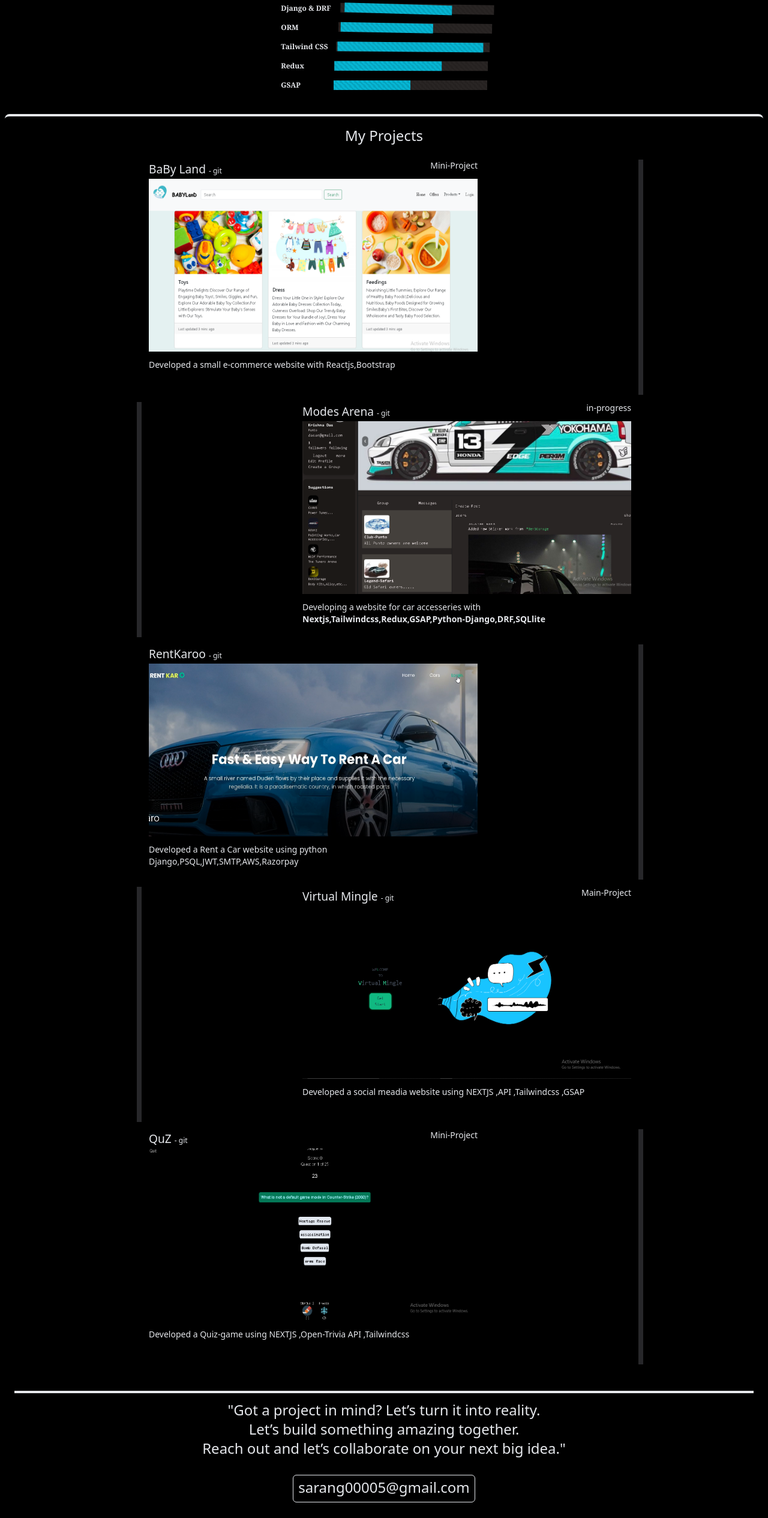
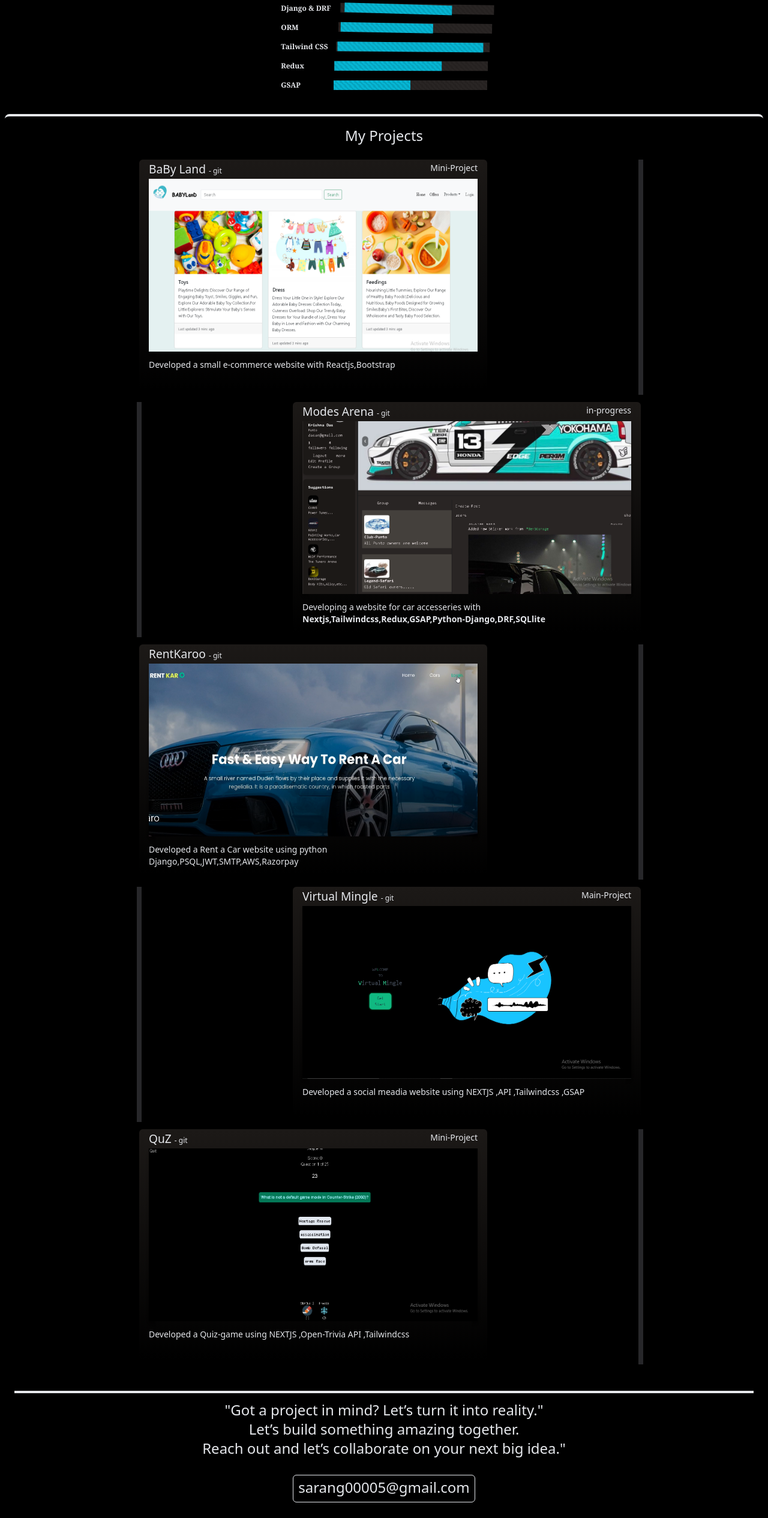
Before and after one commit to sarangk07/Portfolio-Latest, a Next.js app: page / in a window 1280 px wide. Shown: the part 1238-3768 px from the top of the page at 60% size. Built offline with nearby package versions, Linux system fonts and the light colour scheme; a web font is replaced by a local one.

Commit message:
project-style-changes

```diff
--- a/app/components/ProjectItems.jsx
+++ b/app/components/ProjectItems.jsx
@@ -60,8 +60,8 @@ const ProjectItem = ({ choiceTheme, timeTheme, children }) => {
                    'text-gray-200';
 
   const bgColor = choiceTheme === 'white' ? 'bg-zinc-200' :
-                 choiceTheme !== 'red' && choiceTheme !== 'blue' ? 'bg-stone-950' :
-                 '';
+                 choiceTheme !== 'red' && choiceTheme !== 'blue' ? 'bg-gradient-to-t from-black to-stone-900 hover:to-stone-700 rounded-t-md' :
+'bg-gradient-to-t from-black to-blue-800 hover:to-blue-900 rounded-t-md';
 
   return (
     <div
@@ -80,7 +80,7 @@ const ProjectItem = ({ choiceTheme, timeTheme, children }) => {
 
       <div
         ref={bottomBorderRef}
-        className="absolute bottom-0 left-0 h-1 w-full transform-gpu"
+        className="absolute bottom-0 left-0 h-1  w-full transform-gpu "
         style={{ backgroundColor: getBorderColor() }}
       />
     </div>
--- a/app/page.jsx
+++ b/app/page.jsx
@@ -165,7 +165,7 @@ export default function Home() {
             {/* <div  className='flex z-30 absolute left-0 top-5 '>
               <Image src="/LOGOP.png" alt="logo" width={100} height={100} loading='lazy' className='w-20  md:w-32 '/>
             </div> */}
-              <button className={`relative rounded-sm px-2 mb-2 py-2  border-2 border-white hover:bg-white hover:text-black transition-colors duration-200  text-sm ${choiceTheme == 'red' ?  'bg-transparent border-zinc-900' : choiceTheme == 'blue' ? 'bg-transparent' : choiceTheme == 'white' ? 'bg-transparent border-zinc-500' : 'bg-transparent text-white hover:border-white'}`}>
+              <button className={`relative rounded-sm px-2 mb-2 py-2  border-2 border-white hover:bg-white hover:text-black  text-sm ${choiceTheme == 'red' ?  'bg-transparent border-zinc-900' : choiceTheme == 'blue' ? 'bg-transparent' : choiceTheme == 'white' ? 'bg-transparent border-zinc-500' : 'bg-transparent text-white hover:border-white'}`}>
               <a
                 className="font-mono "
                 href="https://drive.google.com/file/d/1UvJjKtmezPk-4623rI-QvvhJkL9jR-7K/view"
@@ -297,7 +297,7 @@ export default function Home() {
                       <p className='text-[1.2rem] md:text-md'>
                       BaBy Land <span className='text-xs'> <a href="https://github.com/sarangk07/Ecommerce-baby-products" target="_blank">- git</a></span>
                       </p>
-                      <p className='text-xs md:text-sm cursor-default'>Mini-Project</p>
+                      <p className='text-xs md:text-sm cursor-default mt-1'>Mini-Project</p>
                     </div>
                   <a href="https://ecommerce-baby-products.vercel.app/" target="_blank">
                   <Image
@@ -325,7 +325,7 @@ export default function Home() {
                       <p className='text-[1.2rem] md:text-md'>
                         Modes Arena <span className='text-xs'> <a href="https://github.com/sarangk07/Car-Modz" target="_blank">- git</a></span>
                       </p>
-                      <p className='flex text-xs md:text-sm cursor-default'>
+                      <p className='flex text-xs md:text-sm cursor-default mt-1'>
                         in-progress
                       </p>
                     </div>
@@ -378,7 +378,7 @@ export default function Home() {
                       <p className='text-[1.2rem] md:text-md'>
                         Virtual Mingle <span className='text-xs'> <a href="https://github.com/sarangk07/Social-Media--Frontend-" target="_blank">- git</a></span>
                       </p>
-                      <p className='hidden md:flex text-xs md:text-sm cursor-default'>
+                      <p className='hidden md:flex text-xs md:text-sm cursor-default mt-1'>
                         Main-Project
                       </p>
                     </div>
@@ -405,7 +405,7 @@ export default function Home() {
                       <p className='text-[1.2rem] md:text-md'>
                         QuZ <span className='text-xs'> <a href="https://github.com/sarangk07/quz" target="_blank">- git</a></span>
                       </p>
-                      <p className='flex text-xs md:text-sm cursor-default'>
+                      <p className='flex text-xs md:text-sm cursor-default mt-1'>
                         Mini-Project
                       </p>
                     </div>
@@ -426,20 +426,18 @@ export default function Home() {
                   hidden md:flex h-full w-2 absolute top-1 -right-64 `} />
               </div>
 
-
-
             </div>
           </div>
           <div className="m-4 flex border-spacing-9  border-t-4">
             <div className={`${choiceTheme == 'white' ? 'text-zinc-400' : ''} w-full p-3 flex flex-col justify-center items-center overflow-x-auto  custom-scrollbar`}>
               <p>
-                "Got a project in mind? Let’s turn it into reality.
+                &quot;Got a project in mind? Let&rsquo;s turn it into reality.&quot;
               </p>
               <p>
-                Let’s build something amazing together.
+                Let&rsquo;s build something amazing together.
               </p>
               <p className='mb-5'>
-                Reach out and let’s collaborate on your next big idea."
+                Reach out and let&rsquo;s collaborate on your next big idea."
               </p>
                <a href="mailto:sarang00005@gmail.com" className='border  p-2 pt-1 m-2 rounded-md' >sarang00005@gmail.com</a>
                <div className=' flex md:mt-5 mt-0 ml-4 justify-center '>
```
